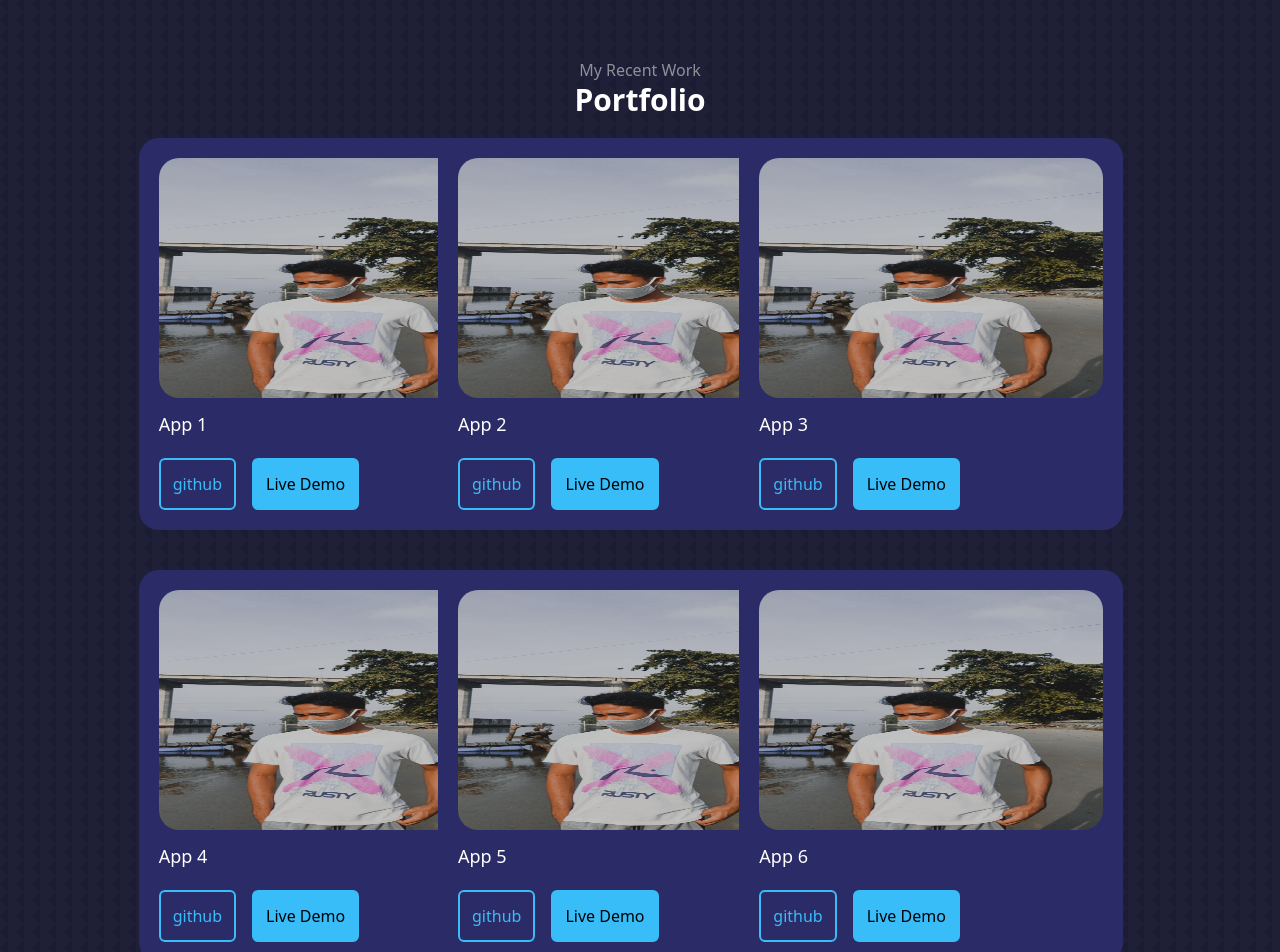
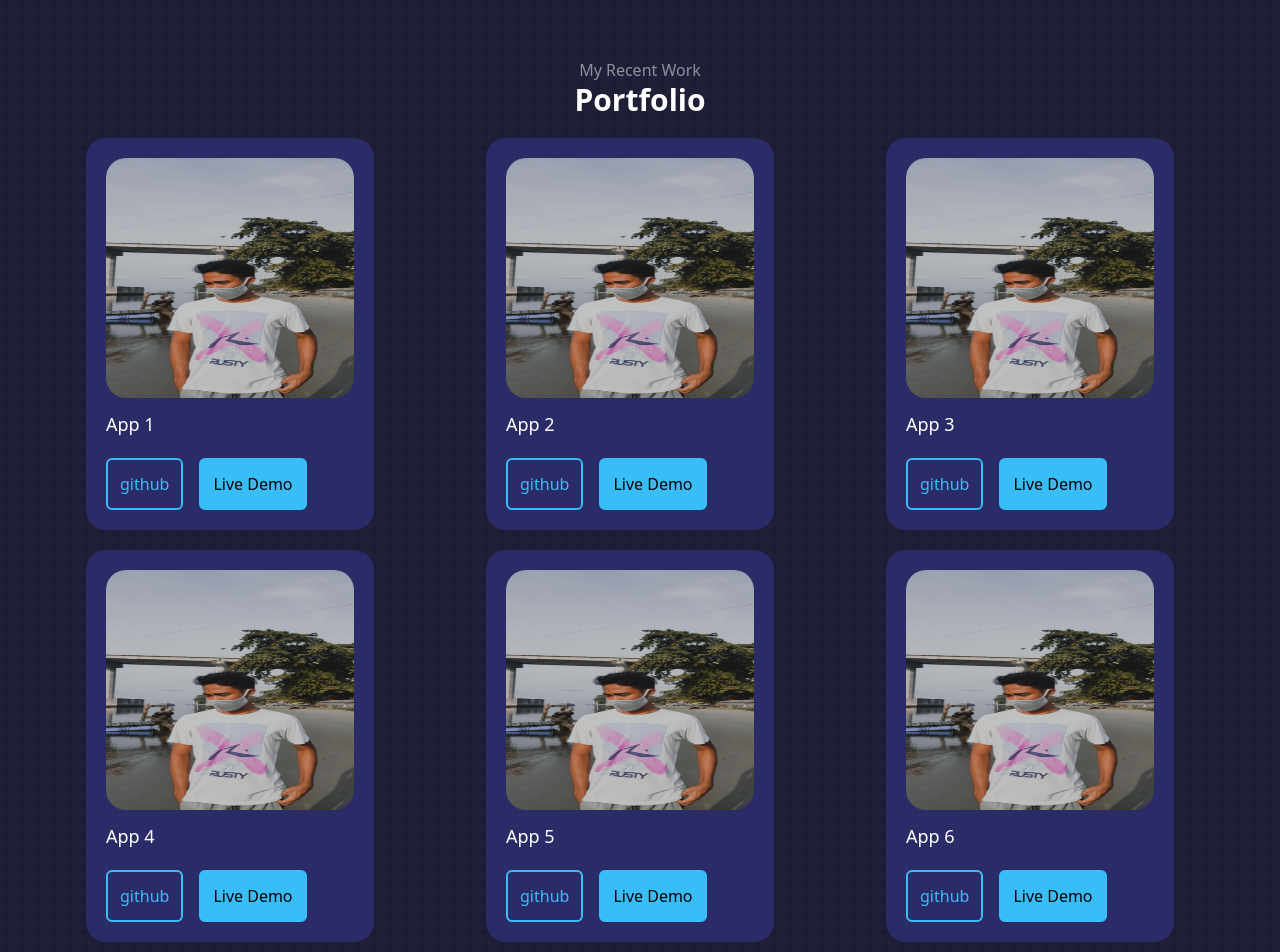
Before and after one commit to ibranurlette/portofolio-second-version, a React (Create React App) app: page / in a window 1280 px wide. Shown: the part 1620-2572 px from the top of the page. Built offline with nearby package versions, Linux system fonts and the light colour scheme.

Commit message:
responsive for leptop and desctop

```diff
--- a/src/App.js
+++ b/src/App.js
@@ -73,8 +73,8 @@ function App() {
           className="w-96 h-96 rounded-[20px] mx-auto sm:mb-5"
         />
         <div className="">
-          <div className="lg:flex lg:justify-start sm:grid sm:grid-cols-2 gap-3 text-center">
-            <div className="card_about p-5 sm:h-36 md:mr-5 rounded-lg">
+          <div className="md:flex md:justify-center lg:justify-start sm:grid sm:grid-cols-2 gap-3 text-center">
+            <div className="card_about p-5 sm:h-36 rounded-lg">
               <p>
                 <IoMedal className="text-sky-400 mx-auto" size="1.5em" />
               </p>
@@ -82,7 +82,7 @@ function App() {
               <p className="text-white opacity-50">2+ Years Working</p>
             </div>
 
-            <div className="card_about p-5 sm:h-36 md:mr-5 rounded-lg">
+            <div className="card_about p-5 sm:h-36 rounded-lg">
               <p>
                 <IoPeople className="text-sky-400 mx-auto" size="1.5em" />
               </p>
@@ -119,7 +119,7 @@ function App() {
       <h2 className="text-3xl font-bold text-white text-center">
         My Experience
       </h2>
-      <div className="m-10 lg:flex lg:justify-center ">
+      <div className="m-10 md:flex md:justify-center sm:grid sm:justify-items-center ">
         <div className="experience_card sm:mb-5 py-12 sm:px-5 lg:px-10 mr-7 lg:w-[32rem] sm:w-[20rem] rounded-[20px]">
           <h1 className="text-2xl mb-8 font-bold text-center text-sky-400">
             Frontend developer
@@ -237,8 +237,8 @@ function App() {
       {/* Four section */}
       <h1 className="text-white text-center opacity-50">My Recent Work</h1>
       <h2 className="text-3xl font-bold text-white text-center">Portfolio</h2>
-      <div className=" grid lg:grid-cols-3 sm:grid-cols-1 lg:mx-80 justify-items-center	mt-5">
-        <div className="portofolio_card p-5 sm:w-[18rem] rounded-[20px] sm:mb-5 lg:w-[24rem] lg:mr-48 sm:mr-5">
+      <div className="grid xl:grid-cols-3 sm:grid-cols-1 md:grid-cols-2 lg:grid-cols-3 xl:mx-80 lg:mx-10 justify-items-center	mt-5">
+        <div className="portofolio_card p-5 sm:w-[18rem] rounded-[20px] sm:mb-5 sm:mr-5">
           <img
             src={require("./assets/me.jpg")}
             alt="me"
@@ -252,7 +252,7 @@ function App() {
             Live Demo
           </button>
         </div>
-        <div className="portofolio_card sm:w-[18rem] p-5  rounded-[20px] sm:mb-5 lg:w-[24rem] sm:mr-5">
+        <div className="portofolio_card sm:w-[18rem] p-5  rounded-[20px] sm:mb-5  sm:mr-5">
           <img
             src={require("./assets/me.jpg")}
             alt="me"
@@ -267,7 +267,7 @@ function App() {
           </button>
         </div>
 
-        <div className="portofolio_card p-5 sm:w-[18rem] rounded-[20px] sm:mb-5 lg:w-[24rem] lg:ml-44 sm:mr-5">
+        <div className="portofolio_card p-5 sm:w-[18rem] rounded-[20px] sm:mb-5 sm:mr-5">
           <img
             src={require("./assets/me.jpg")}
             alt="me"
@@ -281,7 +281,8 @@ function App() {
             Live Demo
           </button>
         </div>
-        <div className="portofolio_card sm:w-[18rem] p-5 rounded-[20px] mt-5 lg:w-[24rem] lg:mr-48 sm:mr-5">
+
+        <div className="portofolio_card sm:w-[18rem] p-5  rounded-[20px] sm:mb-5  sm:mr-5">
           <img
             src={require("./assets/me.jpg")}
             alt="me"
@@ -295,7 +296,8 @@ function App() {
             Live Demo
           </button>
         </div>
-        <div className="portofolio_card p-5 sm:w-[18rem] rounded-[20px] mt-5 lg:w-[24rem] sm:mr-5">
+
+        <div className="portofolio_card sm:w-[18rem] p-5  rounded-[20px] sm:mb-5  sm:mr-5">
           <img
             src={require("./assets/me.jpg")}
             alt="me"
@@ -309,7 +311,7 @@ function App() {
             Live Demo
           </button>
         </div>
-        <div className="portofolio_card p-5 sm:w-[18rem] rounded-[20px]	mt-5 lg:w-[24rem] lg:ml-44 sm:mr-5">
+        <div className="portofolio_card sm:w-[18rem] p-5  rounded-[20px] sm:mb-5  sm:mr-5">
           <img
             src={require("./assets/me.jpg")}
             alt="me"
@@ -330,7 +332,7 @@ function App() {
       <h2 className="text-3xl font-bold text-white text-center">Contact Me</h2>
       <div className="mt-5 lg:flex lg:justify-center sm:grid sm:justify-items-center">
         <div className="">
-          <div className="lg:flex lg:justify-start mb-5 text-center">
+          <div className="md:flex md:justify-start mb-5 text-center">
             <div className="contact_card px-2 py-4 mr-5 sm:mb-5 rounded-lg w-56">
               <p>
                 <IoMail className="text-sky-400 mx-auto" size="1.5em" />
--- a/tailwind.config.js
+++ b/tailwind.config.js
@@ -7,10 +7,12 @@ module.exports = {
       sm: "375px",
       // => @media (min-width: 640px) { ... }
 
-      md: "640px",
+      md: "760px",
       // => @media (min-width: 768px) { ... }
 
-      lg: "768px",
+      lg: "1000px",
+      // => @media (min-width: 1024px) { ... }
+      xl: "1600px",
       // => @media (min-width: 1024px) { ... }
     },
   },
```
